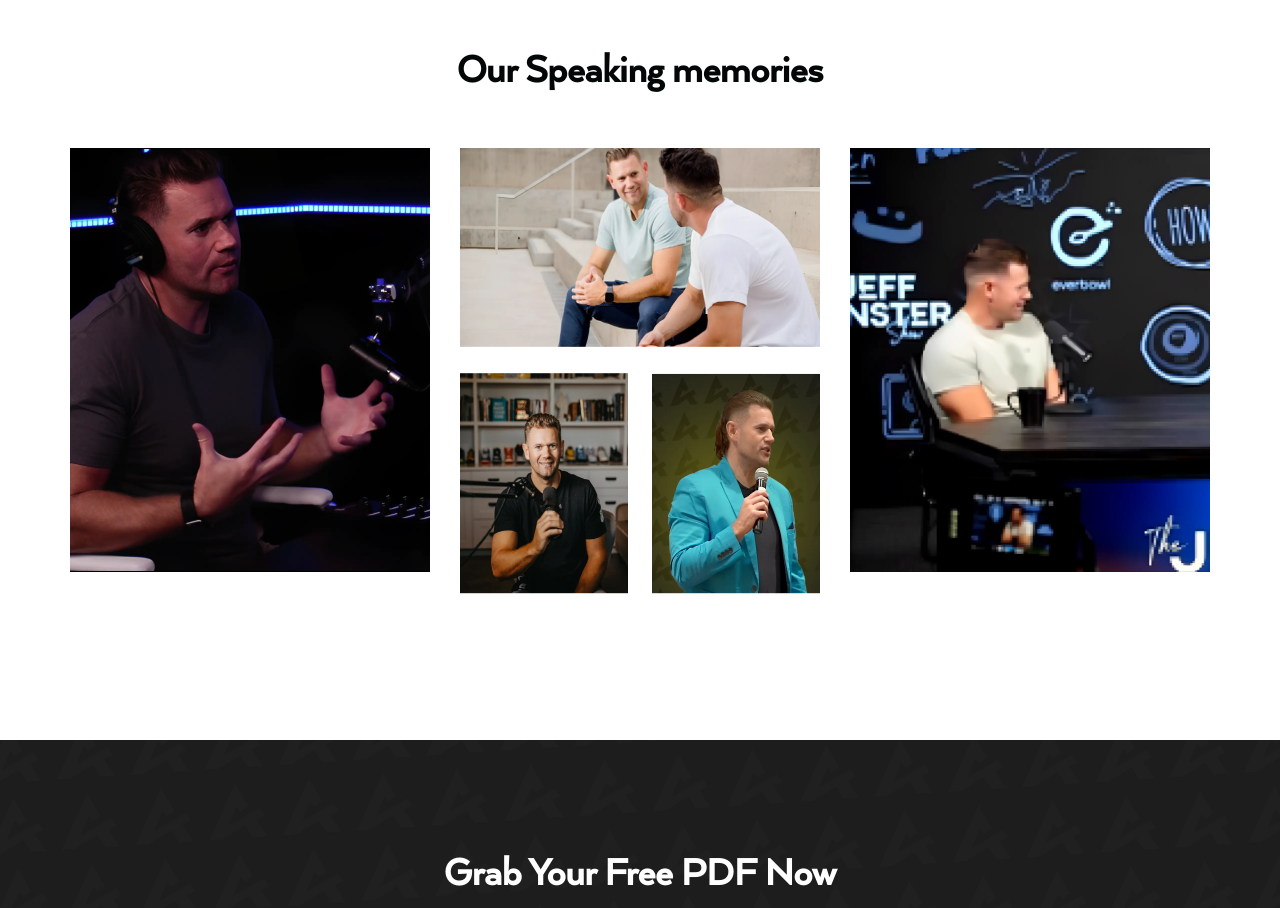
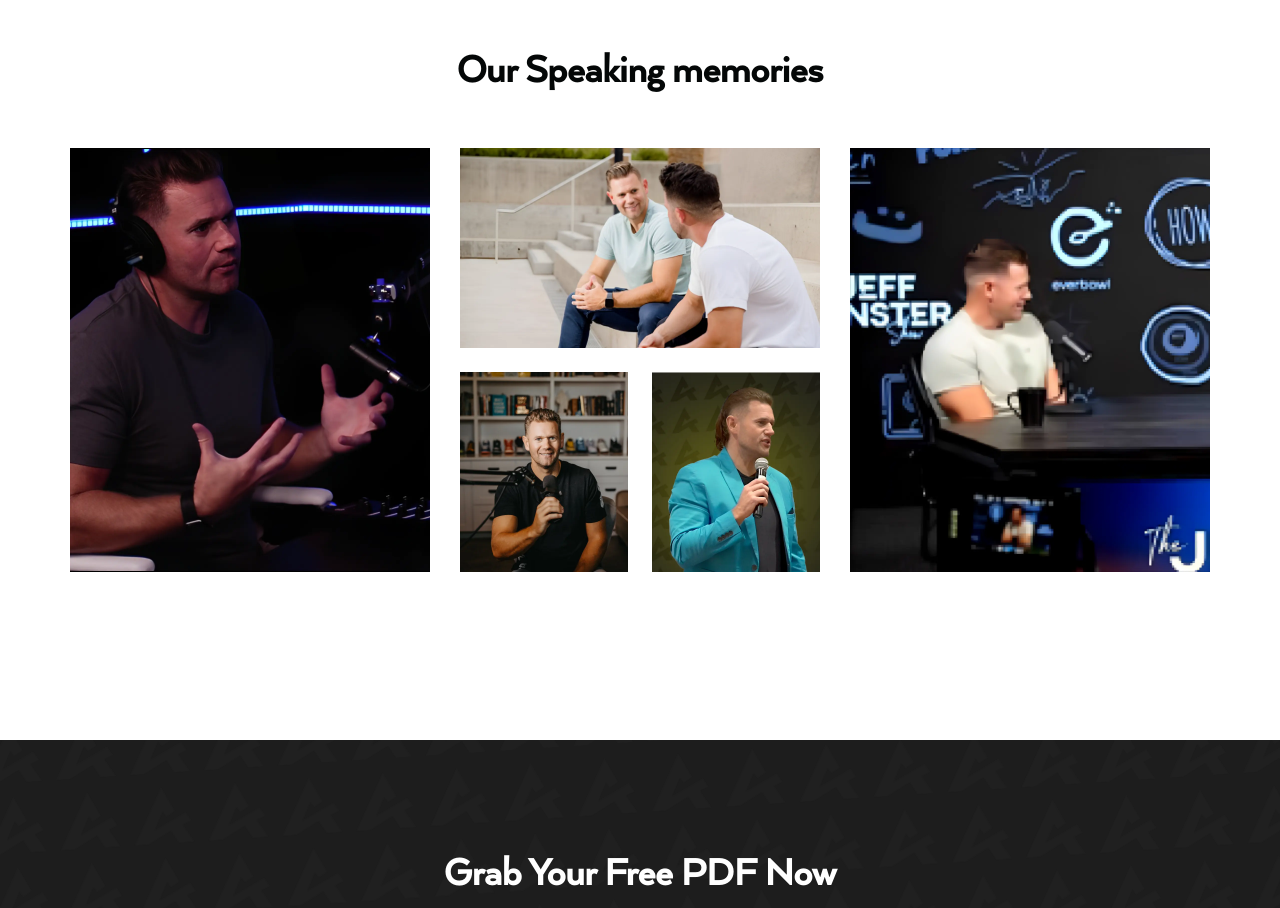
Before and after one commit to Deepak-Maan/Allan-Drapper, a Next.js app: page /speaking in a window 1280 px wide. Shown: the part 1280-2188 px from the top of the page. Built offline with nearby package versions, Linux system fonts and the light colour scheme.

Commit message:
update images

```diff
--- a/src/app/globals.css
+++ b/src/app/globals.css
@@ -141,7 +141,9 @@ input::-webkit-inner-spin-button {
 ::-webkit-scrollbar-track {
     border-radius: 12px;
 }
-
+.memories .swiper-slide.swiper-slide-next {
+  transform: scaleY(1) !important;
+}
 ::-webkit-scrollbar-thumb {
     background: #F58505;
     border-radius: 30px;
--- a/src/app/meet-allan/page.js
+++ b/src/app/meet-allan/page.js
@@ -15,7 +15,7 @@ const page = () => {
     <CommonHeader
       heading='Meet Allan'
       para='I have a unique ability to motivate people to make short-term sacrifices to build businesses and wealth. Are you next?'
-      paddingYclass='pt-[100px] pb-[61px]'
+      paddingYclass='lg:pt-[100px] py-16 sm:py-20 md:py-28 lg:pb-[61px]'
       paraclass='max-w-[536px] md:text-start md:mx-0'
       headingclass='md:text-start mx-0'
       background='bg-meetAllanHeaderBg'
--- a/src/app/speaking/page.js
+++ b/src/app/speaking/page.js
@@ -1,6 +1,7 @@
 import CommonHeader from "@/components/common/CommonHeader";
 import Footer from "@/components/common/Footer";
 import GrabPdf from "@/components/common/GrabPdf";
+import ScrollToTop from "@/components/common/ScrollToTop";
 import Keynote from "@/components/speaking/Keynote";
 import Memories from "@/components/speaking/Memories";
 import React from "react";
@@ -17,6 +18,7 @@ const page = () => {
     <Memories />
     <GrabPdf />
     <Footer />
+    <ScrollToTop />
   </>;
 };
 
--- a/src/components/meetAllan/BookAllan.jsx
+++ b/src/components/meetAllan/BookAllan.jsx
@@ -15,7 +15,7 @@ const BookAllan = () => {
                     <h3 className="font-bold text-2xl sm:text-2xl1 md:text-3xl text-lightBlack sm:pb-6  text-center sm:text-start lg:mb-1.5">{section.category}</h3>
                     <div className="flex flex-row items-center justify-center pb-8 lg:pb-[60px] flex-wrap">
                         {section.items.map((book, bookIndex) => (
-                            <div key={bookIndex} className='xxs:w-1/2 w-full md:w-1/3 pt-4 px-0 xs:px-3 xl:px-0 md:pt-0'>
+                            <div key={bookIndex} className='xxs:w-1/2 w-full md:w-1/3 pt-4 xxs:pt-6 px-0 xs:px-3 xl:px-0 md:pt-0'>
                                 <div className="max-[500px]:w-full border xs:min-h-[285px] md:min-h-[335px] pt-8 sm:pt-10 lg:pt-[57px] border-offGray xl:max-w-[364px] lg:min-h-[376px] sm:min-h-[310px] min-h-[270px] max-[500px]:min-h-[240px] md:px-2 lg:px-6 px-2 flex flex-col items-center ">
                                     <Image
                                         src={book.src}
--- a/src/components/speaking/Memories.jsx
+++ b/src/components/speaking/Memories.jsx
@@ -15,6 +15,7 @@ const Memories = () => {
                 </div>
                 <div className="pb-1 sm:pb-5 mx-auto md:pb-8 xl:pt-5 lg:pb-[120px]">
                     <Swiper
+                    className='memories'
                         spaceBetween={20}
                         slidesPerView={1}
                         loop={true}
```
